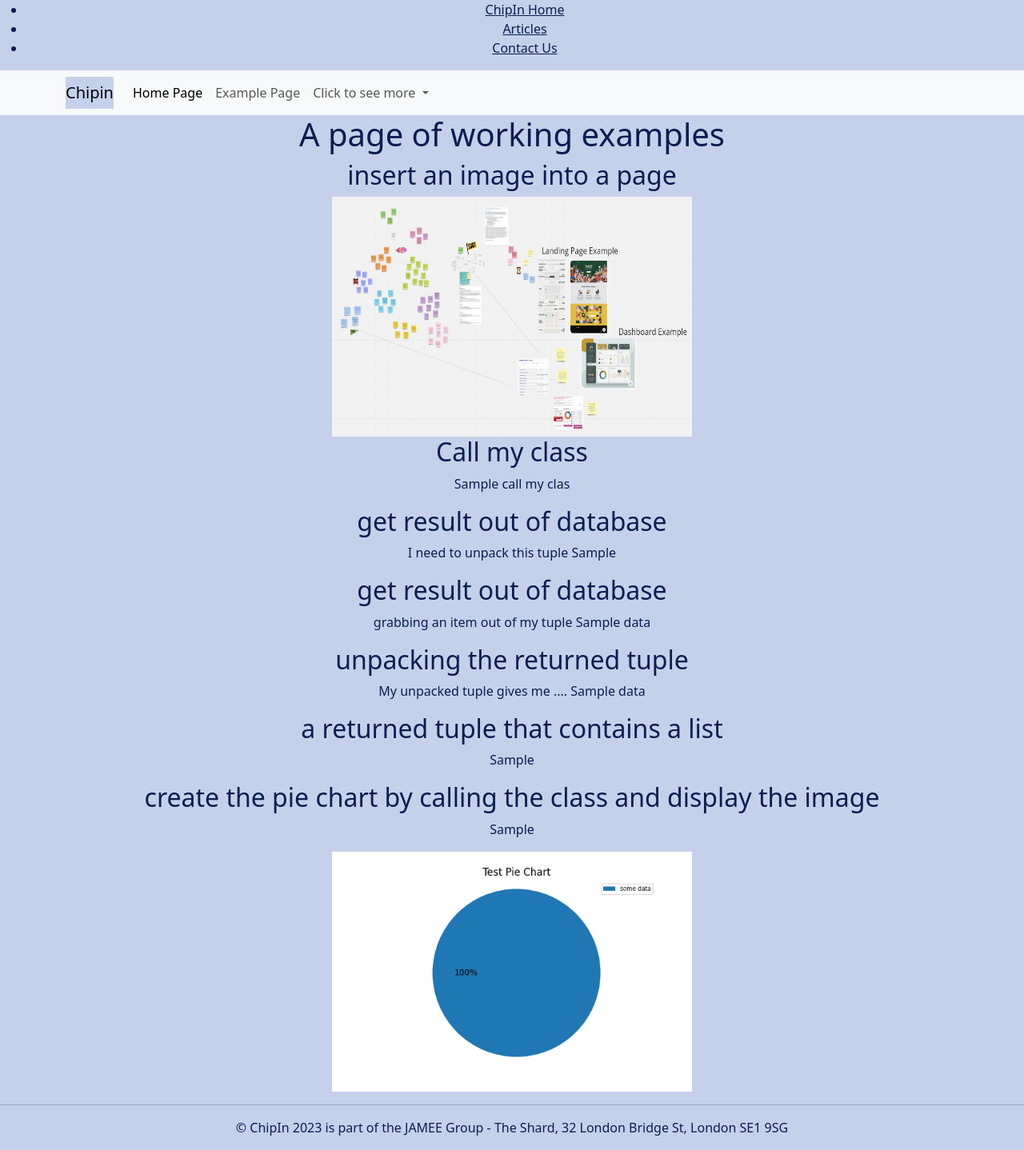
After one commit to annwyl21/jamee, a Flask app: template application/templates/example.html in a window 1280 px wide. The commit adds this page. Shown: the whole page at 80% size. Run offline with Flask 3, Linux system fonts and the light colour scheme; the template is opened without the code that fills it: most values are stand-ins (such as "Sample title", 1, 10 or a date in 2020).

Commit message:
create a page of working examples

```diff
--- /dev/null
+++ b/application/templates/example.html
@@ -0,0 +1,30 @@
+{% extends "layout.html" %}
+{% block main_content %}
+
+<h1>A page of working examples</h1>
+
+<h2>insert an image into a page</h2>
+<img src="{{ url_for('static', filename='images/miro.jpg') }}" height='300' width='450' alt="Our Miro board" />
+
+<h2>Call my class</h2>
+<p>{{ call_my_class.get_name() }}</p>
+
+<h2>get result out of database</h2>
+<p>I need to unpack this tuple {{ my_data }}</p>
+
+<h2>get result out of database</h2>
+<p>grabbing an item out of my tuple {{ my_data[0] }}</p>
+
+<h2>unpacking the returned tuple</h2>
+{% set value_a = my_data[0] %}
+<p>My unpacked tuple gives me .... {{ value_a }}</p>
+
+<h2>a returned tuple that contains a list</h2>
+<p>{{ data_list }}</p>
+
+<h2>create the pie chart by calling the class and display the image</h2>
+<p>{{ call_my_class.create_pie(value_a) }}</p>
+<!-- calling the class prints None on the screen because the class method doesn't return anything-->
+<img src="{{ url_for('static', filename='images/piechart1.png') }}" height='300' width='450' alt="spending pie chart" />
+
+{% endblock %}
--- a/application/templates/layout.html
+++ b/application/templates/layout.html
@@ -29,18 +29,18 @@
         <div class="collapse navbar-collapse" id="navbarSupportedContent">
           <ul class="navbar-nav me-auto mb-2 mb-lg-0">
             <li class="nav-item">
-              <a class="nav-link active" aria-current="page" href="./index.html">Home Page</a>
+              <a class="nav-link active" aria-current="page" href="./index">Home Page</a>
             </li>
             <li class="nav-item">
-              <a class="nav-link" href="./articles.html">Artcles</a>
+              <a class="nav-link" href="./example">Example Page</a>
             </li>
             <li class="nav-item dropdown">
               <a class="nav-link dropdown-toggle" href="#" role="button" data-bs-toggle="dropdown" aria-expanded="false">
                   Click to see more
               </a>
               <ul class="dropdown-menu">
-                <li><a class="dropdown-item" href="./thing1.html">See a thing</a></li>
-                <li><a class="dropdown-item" href="./thing2.html">See another thing</a></li>
+                <li><a class="dropdown-item" href="./not_yet_linked1">See a thing</a></li>
+                <li><a class="dropdown-item" href="./not_yet_linked2">See another thing</a></li>
                 <li><hr class="dropdown-divider"></li>
                 <li><a class="dropdown-item" href="#">Something else here</a></li>
               </ul>
```
Also changed, not shown: application/routes.py (+62 -1 lines), application/static/scripts/test_finance.sql (+11 -1 lines), application/templates/dashboard.html (+0 -14 lines), README.md, application/static/images/miro.jpg (added).
